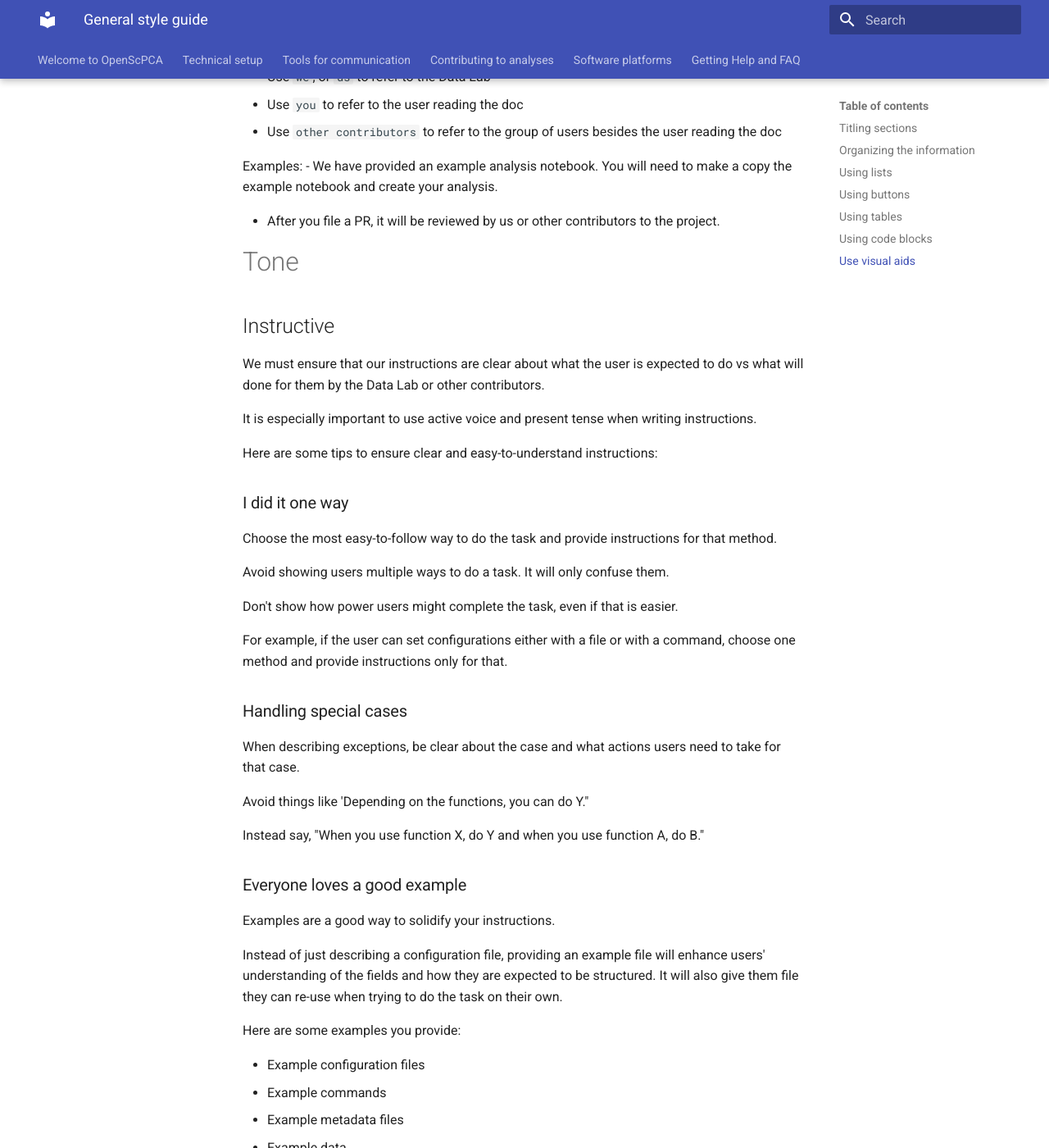
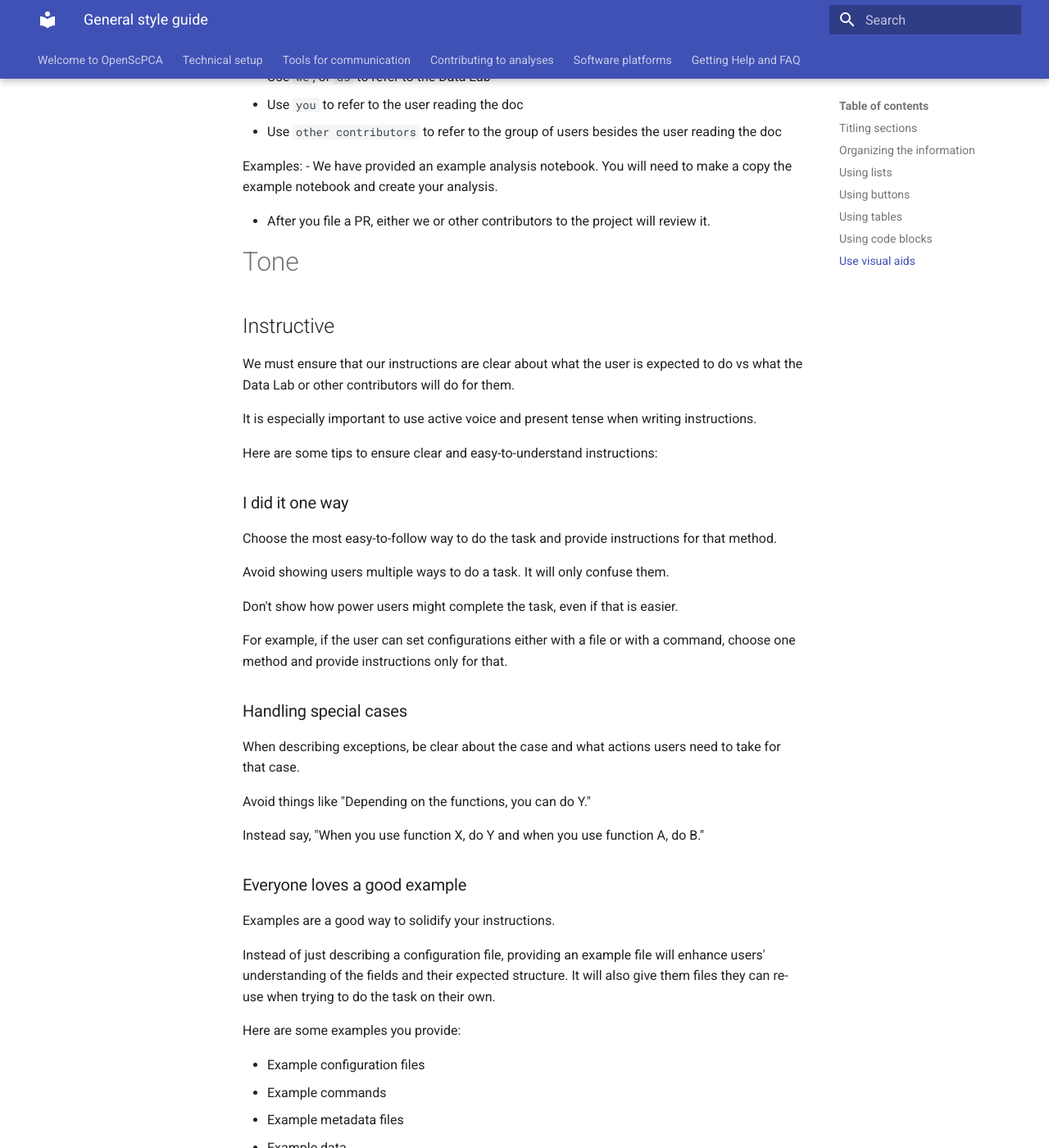
Before and after one commit to AlexsLemonade/OpenScPCA-analysis, an MkDocs documentation site: the page built from docs/general-style-guide.md, in a window 1280 px wide and 1400 px high, scrolled down 3717 px. Shown: the whole window at 82% size. Built offline with MkDocs 1.6.1 and Material for MkDocs 9.7.7, drawn with Linux system fonts in a browser that asks for light colours.

Commit message:
passive -> active in a few spots

```diff
--- a/docs/general-style-guide.md
+++ b/docs/general-style-guide.md
@@ -138,13 +138,13 @@ Examples:
 - We have provided an example analysis notebook.
 You will need to make a copy the example notebook and create your analysis.
 
-- After you file a PR, it will be reviewed by us or other contributors to the project.
+- After you file a PR, either we or other contributors to the project will review it.
 
 # Tone
 
 ## Instructive
 
-We must ensure that our instructions are clear about what the user is expected to do vs what will done for them by the Data Lab or other contributors.
+We must ensure that our instructions are clear about what the user is expected to do vs what the Data Lab or other contributors will do for them.
 
 It is especially important to use active voice and present tense when writing instructions.
 
@@ -165,7 +165,7 @@ For example, if the user can set configurations either with a file or with a com
 
 When describing exceptions, be clear about the case and what actions users need to take for that case.
 
-Avoid things like 'Depending on the functions, you can do Y."
+Avoid things like "Depending on the functions, you can do Y."
 
 Instead say, "When you use function X, do Y and when you use function A, do B."
 
@@ -173,8 +173,8 @@ Instead say, "When you use function X, do Y and when you use function A, do B."
 
 Examples are a good way to solidify your instructions.
 
-Instead of just describing a configuration file, providing an example file will enhance users' understanding of the fields and how they are expected to be structured.
-It will also give them file they can re-use when trying to do the task on their own.
+Instead of just describing a configuration file, providing an example file will enhance users' understanding of the fields and their expected structure.
+It will also give them files they can re-use when trying to do the task on their own.
 
 Here are some examples you provide:
 
```
